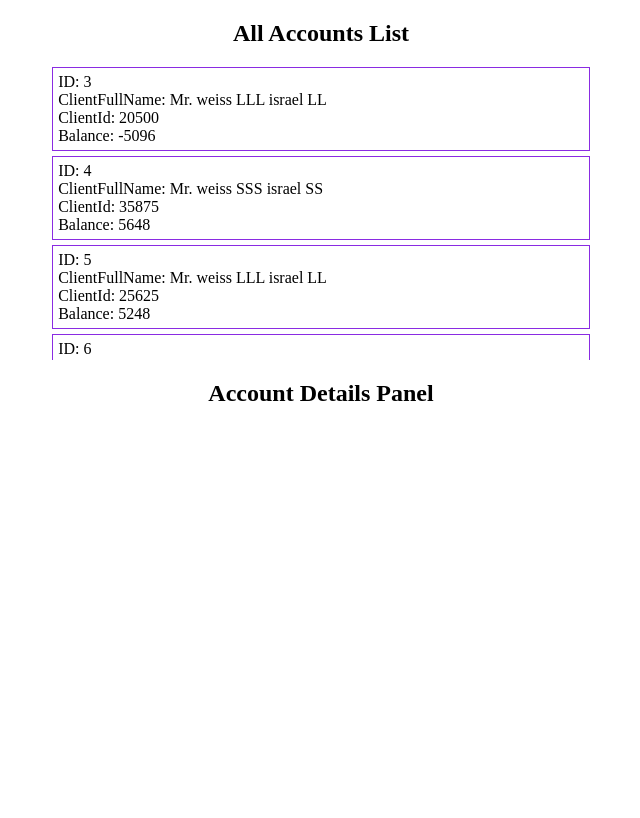
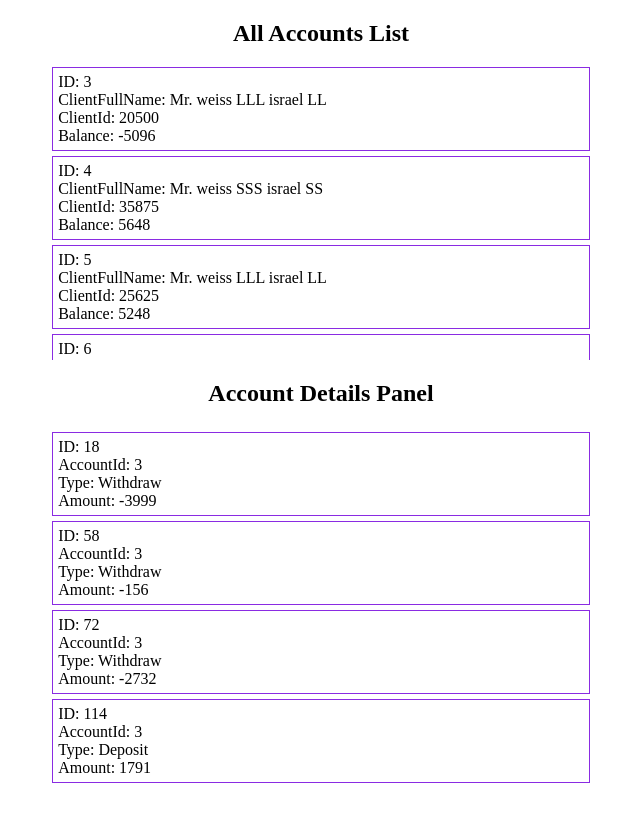
Before and after one commit to yehudacooper/android, a plain HTML site: page index.html in a window 1280 px wide. Both pictures are taken after a click on the element 640 px from the left and 227 px from the top of the page. Shown: the part 118-936 px from the top of the page, without its empty margins (319-959 px from the left). Before the commit the page ends 800 px from the top, so only its background shows below. Drawn offline with Linux system fonts and the light colour scheme.

Commit message:
second commit

```diff
--- a/bank.css
+++ b/bank.css
@@ -29,3 +29,14 @@ section{
     height: 45vh;
     overflow: auto;
 }
+
+.account-details{
+    padding: 5px;
+    border: 1px solid blueviolet;
+    margin: 5px 0;
+}
+
+.details-panel{
+    height: 45vh;
+    overflow: auto;
+}
--- a/bank.js
+++ b/bank.js
@@ -42,7 +42,16 @@ function accountDetails(){
     let accountsDiv = document.querySelectorAll('.account');
     accountsDiv.forEach(div =>{div.onclick = function(event){
           console.log(event);
+          let accountDiv = event.target.closest('.account');
+          let idSpan = accountDiv.querySelector('span').textContent;
+          let currentTrans = [];
+          BankDb.Transactions.forEach(t => {if(t.AccountId == idSpan){
+              currentTrans.push(t);
+          }})
+          document.querySelector('.details-panel').innerHTML = render(templates.accountDetails,currentTrans)
+
     }})
+
 
 }
 
@@ -57,7 +66,7 @@ let templates = {
         <div> <label>ID: </label> <span>[ID]</span> </div>
         <div> <label>AccountId: </label> <span>[AccountId]</span> </div>
         <div> <label>Type: </label> <span>[Type]</span> </div>
-        <div> <label>Amount: </label> <span>[Amount]</span> </div>`
+        <div> <label>Amount: </label> <span>[Amount]</span> </div></div>`
 }
 
 // class Transaction {
```
